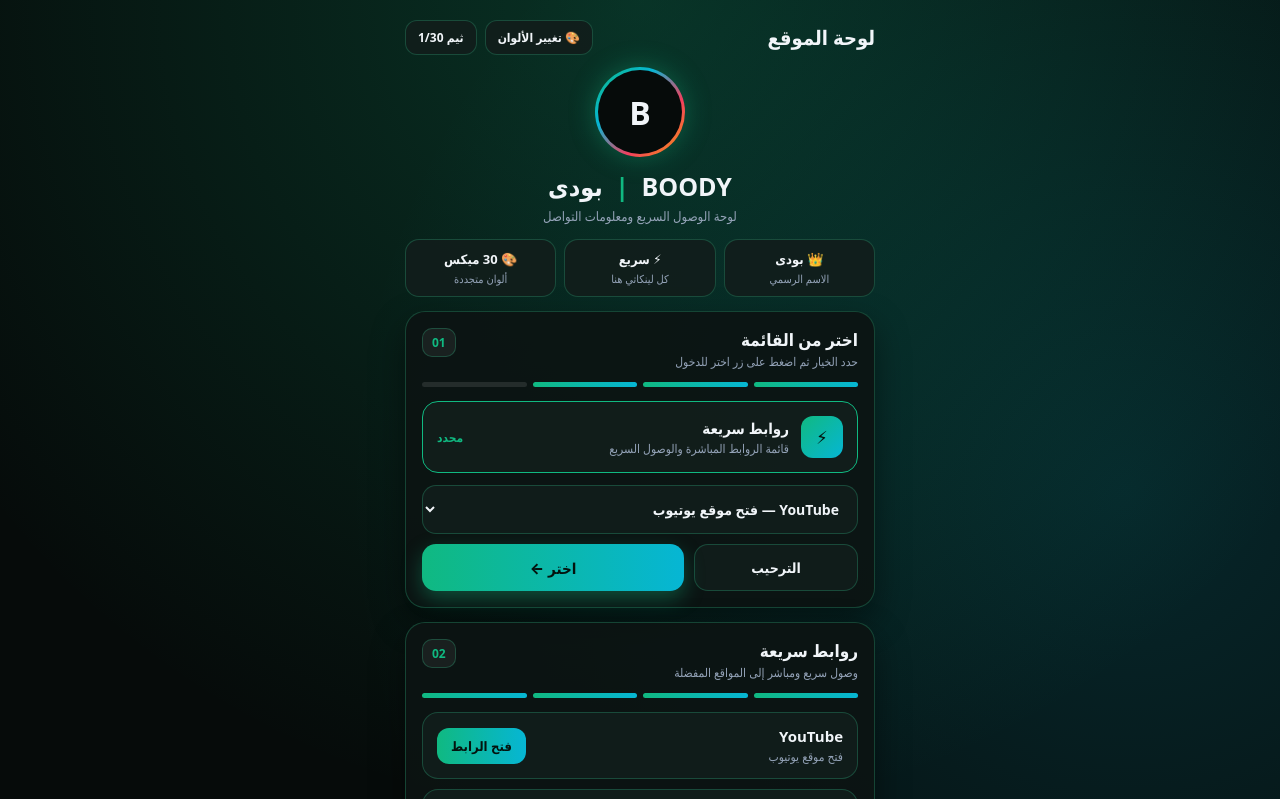
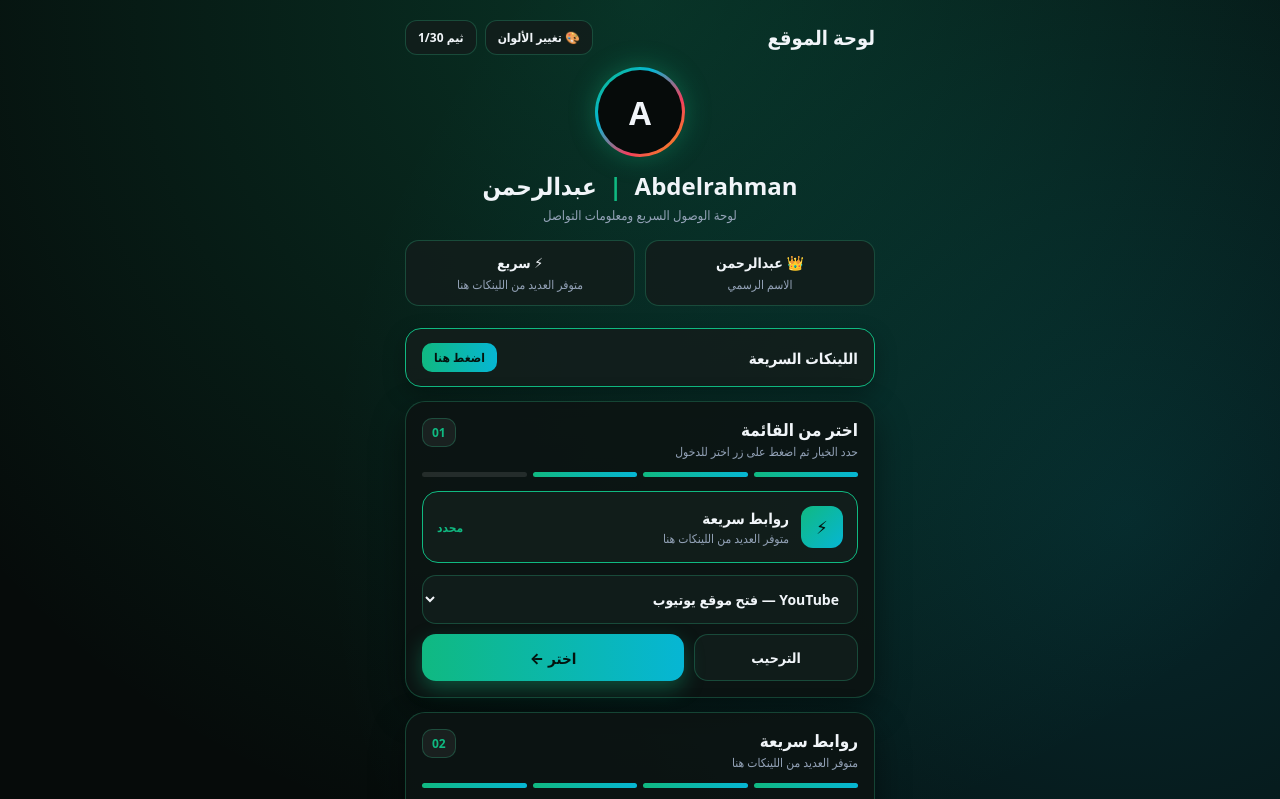
Before and after one commit to bodyhatemtabdotawfiq2011/boody-portal-, a plain HTML site: page index.html in a window 1280 px wide. Both pictures are taken after a click on the button "اضغط للدخول ←". Shown: the top 799 px of the page. Drawn offline with Linux system fonts and the light colour scheme.

Commit message:
Update index.html

```diff
--- a/index.html
+++ b/index.html
@@ -3,7 +3,7 @@
 <head>
   <meta charset="UTF-8" />
   <meta name="viewport" content="width=device-width, initial-scale=1.0" />
-  <title>BOODY PORTAL | لوحة الموقع</title>
+  <title>Abdelrahman | عبدالرحمن</title>
   <style>
     :root {
       --bg-main: #060b0a;
@@ -34,7 +34,7 @@
         radial-gradient(circle at 50% 0%, var(--bg-grad-1), transparent 44%),
         radial-gradient(circle at 88% 28%, var(--bg-grad-2), transparent 46%),
         var(--bg-main);
-      padding: 20px 14px 42px;
+      padding: 20px 14px 44px;
       display: flex;
       justify-content: center;
       transition: background 0.35s ease, color 0.25s ease;
@@ -51,7 +51,7 @@
       border: 1px solid var(--border);
       border-radius: 24px;
       padding: 28px 20px;
-      margin-bottom: 18px;
+      margin: 24px auto 18px;
       text-align: center;
       box-shadow: 0 20px 45px rgba(0, 0, 0, 0.5);
     }
@@ -119,7 +119,7 @@
       transform: translateY(-2px);
     }
 
-    /* شريط لوحة الموقع و 30 ميكس ألوان */
+    /* شريط لوحة الموقع و ميكس الألوان */
     .topbar {
       display: flex;
       align-items: center;
@@ -194,7 +194,7 @@
     /* الهيدر والشعار الدائري */
     .hero {
       text-align: center;
-      margin-bottom: 14px;
+      margin-bottom: 16px;
     }
 
     .avatar-ring {
@@ -221,7 +221,7 @@
     }
 
     .brand-title {
-      font-size: 25px;
+      font-size: 24px;
       font-weight: 800;
       margin-bottom: 4px;
     }
@@ -236,32 +236,76 @@
       color: var(--muted);
     }
 
-    /* 3 بطاقات معلومات */
+    /* بطاقتا المعلومات (الاسم الرسمي + سريع) */
     .stats-grid {
       display: grid;
-      grid-template-columns: repeat(3, 1fr);
-      gap: 8px;
-      margin-bottom: 14px;
+      grid-template-columns: repeat(2, 1fr);
+      gap: 10px;
+      margin-bottom: 22px;
     }
 
     .stat-card {
       background: var(--surface-2);
       border: 1px solid var(--border);
       border-radius: 14px;
-      padding: 10px 6px;
+      padding: 12px 10px;
       text-align: center;
     }
 
     .stat-title {
-      font-size: 13px;
+      font-size: 14px;
       font-weight: 800;
       color: var(--text);
-      margin-bottom: 3px;
+      margin-bottom: 4px;
     }
 
     .stat-desc {
-      font-size: 11px;
+      font-size: 12px;
       color: var(--muted);
+    }
+
+    /* تمركز اللينكات السريعة في نص الصفحة */
+    .center-stage {
+      margin-top: 12px;
+      margin-bottom: 18px;
+    }
+
+    .quick-trigger-banner {
+      width: 100%;
+      display: flex;
+      align-items: center;
+      justify-content: space-between;
+      gap: 10px;
+      background: var(--surface-2);
+      border: 1px solid var(--accent);
+      border-radius: 16px;
+      padding: 14px 16px;
+      margin-bottom: 14px;
+      color: var(--text);
+      font-family: inherit;
+      cursor: pointer;
+      box-shadow: 0 8px 22px rgba(0, 0, 0, 0.28);
+      transition: transform 0.15s ease, filter 0.15s ease;
+    }
+
+    .quick-trigger-banner:hover {
+      filter: brightness(1.06);
+      transform: translateY(-1px);
+    }
+
+    .quick-trigger-main {
+      font-size: 15px;
+      font-weight: 800;
+    }
+
+    .quick-trigger-cta {
+      font-size: 12px;
+      font-weight: 800;
+      color: var(--btn-text);
+      background: linear-gradient(90deg, var(--accent), var(--accent-2));
+      padding: 6px 12px;
+      border-radius: 10px;
+      flex-shrink: 0;
     }
 
     /* الكروت الرئيسية */
@@ -578,7 +622,7 @@
         <div class="topbar-title">لوحة الموقع</div>
         <div class="topbar-actions">
           <button type="button" id="cycleThemeBtn" class="pill-btn">🎨 تغيير الألوان</button>
-          <button type="button" id="openThemesMenuBtn" class="pill-btn" id="themeBadge">ثيم 1/30</button>
+          <button type="button" id="openThemesMenuBtn" class="pill-btn">ثيم 1/30</button>
         </div>
       </div>
 
@@ -591,28 +635,30 @@
 
       <header class="hero">
         <div class="avatar-ring">
-          <div class="avatar-inner">B</div>
+          <div class="avatar-inner">A</div>
         </div>
-        <div class="brand-title">BOODY <span>|</span> بودى</div>
+        <div class="brand-title">Abdelrahman <span>|</span> عبدالرحمن</div>
         <div class="brand-sub">لوحة الوصول السريع ومعلومات التواصل</div>
       </header>
 
       <section class="stats-grid" aria-label="مميزات الموقع">
         <div class="stat-card">
-          <div class="stat-title">👑 بودى</div>
+          <div class="stat-title">👑 عبدالرحمن</div>
           <div class="stat-desc">الاسم الرسمي</div>
         </div>
         <div class="stat-card">
           <div class="stat-title">⚡ سريع</div>
-          <div class="stat-desc">كل لينكاتي هنا</div>
-        </div>
-        <div class="stat-card">
-          <div class="stat-title">🎨 30 ميكس</div>
-          <div class="stat-desc">ألوان متجددة</div>
+          <div class="stat-desc">متوفر العديد من اللينكات هنا</div>
         </div>
       </section>
 
-      <!-- قسم 01: اختيار سريع -->
+      <!-- قسم اللينكات السريعة في منتصف الصفحة -->
+      <div id="quickCenterSection" class="center-stage">
+        <button type="button" id="quickBannerBtn" class="quick-trigger-banner">
+          <span class="quick-trigger-main">اللينكات السريعة</span>
+          <span class="quick-trigger-cta">اضغط هنا</span>
+        </button>
+
         <section id="stepOneCard" class="panel">
           <div class="step-head">
             <div>
@@ -634,7 +680,7 @@
               <div class="icon-badge">⚡</div>
               <div>
                 <div class="featured-name">روابط سريعة</div>
-              <div class="featured-desc">قائمة الروابط المباشرة والوصول السريع</div>
+                <div class="featured-desc">متوفر العديد من اللينكات هنا</div>
               </div>
             </div>
             <div class="tag-selected">محدد</div>
@@ -658,12 +704,11 @@
           </div>
         </section>
 
-      <!-- قسم 02: روابط سريعة -->
         <section id="stepTwoCard" class="panel">
           <div class="step-head">
             <div>
               <div class="step-title">روابط سريعة</div>
-            <div class="step-sub">وصول سريع ومباشر إلى المواقع المفضلة</div>
+              <div class="step-sub">متوفر العديد من اللينكات هنا</div>
             </div>
             <div class="step-badge">02</div>
           </div>
@@ -751,6 +796,7 @@
 
           <button type="button" id="backToChoiceBtn" class="back-btn">رجوع للاختيار</button>
         </section>
+      </div>
 
       <!-- قسم التواصل المباشر -->
       <section class="panel">
@@ -824,6 +870,7 @@
     const themeSelect = document.getElementById("themeSelect");
     const randomThemeBtn = document.getElementById("randomThemeBtn");
 
+    const quickBannerBtn = document.getElementById("quickBannerBtn");
     const stepOneCard = document.getElementById("stepOneCard");
     const stepTwoCard = document.getElementById("stepTwoCard");
     const quickSelect = document.getElementById("quickSelect");
@@ -894,6 +941,10 @@
       applyTheme(next);
     });
 
+    quickBannerBtn.addEventListener("click", () => {
+      stepTwoCard.scrollIntoView({ behavior: "smooth", block: "center" });
+    });
+
     chooseGoBtn.addEventListener("click", () => {
       const url = quickSelect.value;
       if (url) {
@@ -902,7 +953,7 @@
     });
 
     backToChoiceBtn.addEventListener("click", () => {
-      stepOneCard.scrollIntoView({ behavior: "smooth", block: "start" });
+      stepOneCard.scrollIntoView({ behavior: "smooth", block: "center" });
     });
 
     document.querySelectorAll(".copy-btn").forEach((btn) => {
```
Lines whose indentation alone changed are shown as unchanged.
